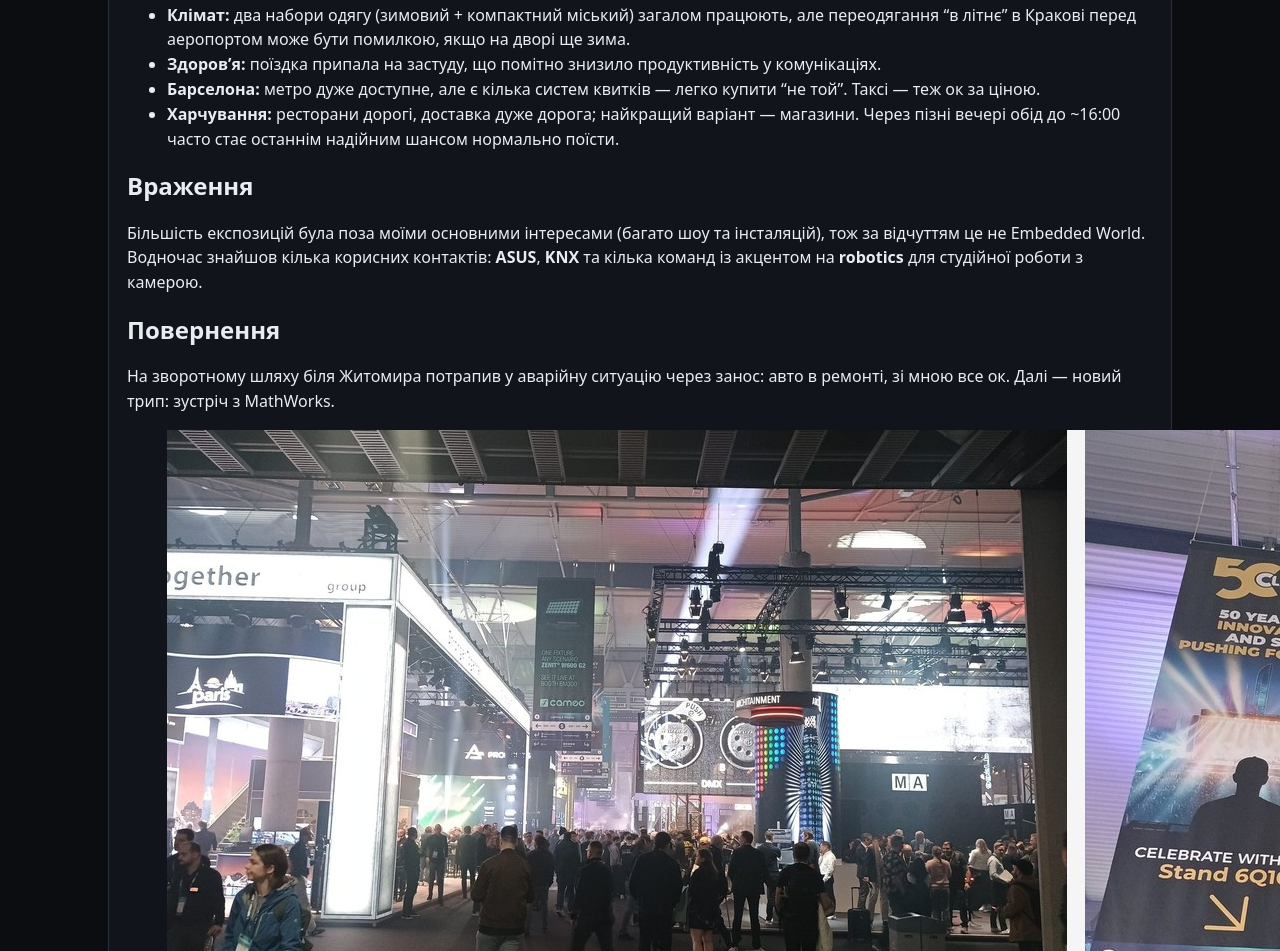
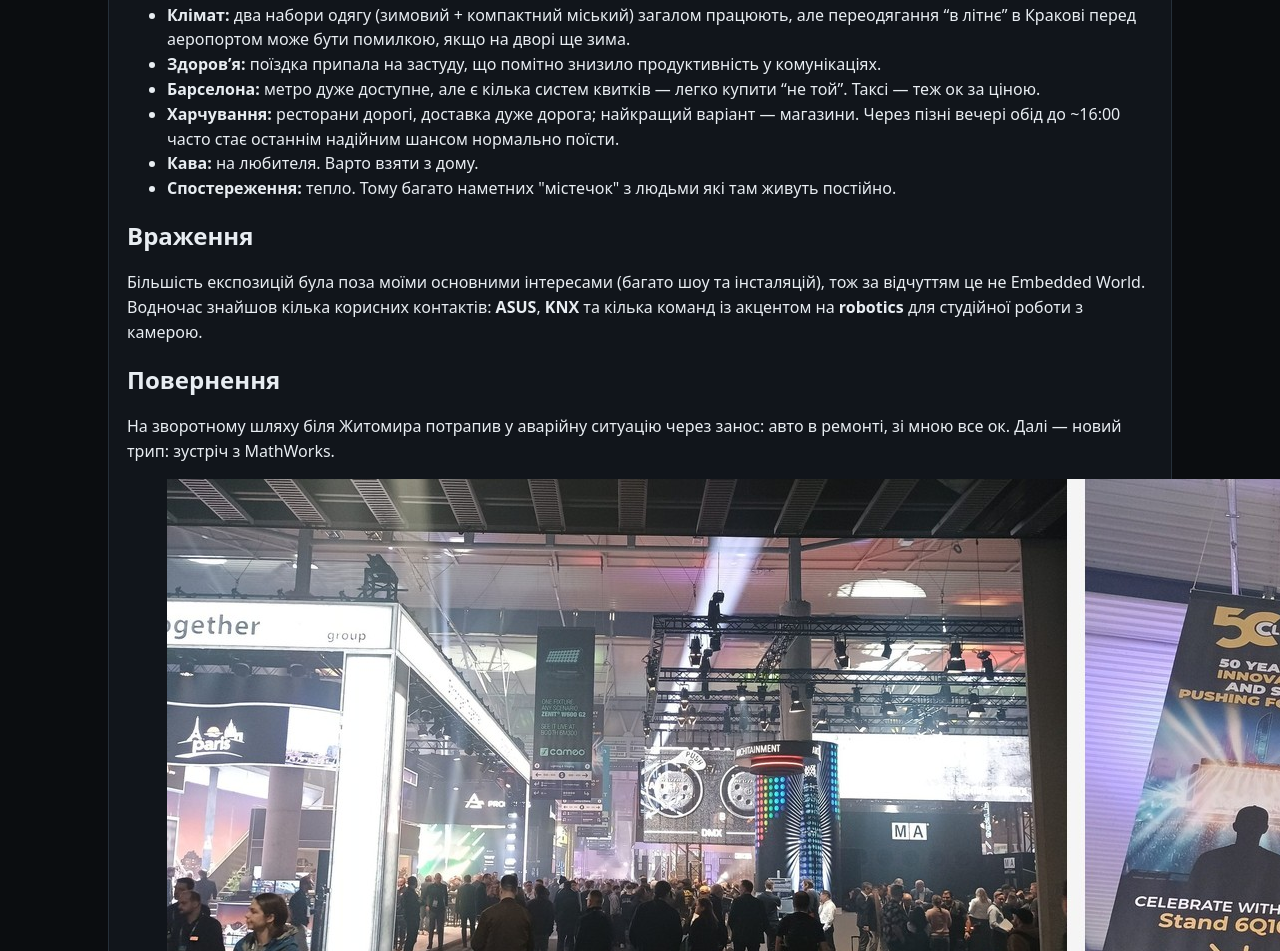
Before and after one commit to dmytrohumennyi/contimech, a plain HTML site: page blog/posts/2026-02-ise-2026-barcelona.html in a window 1280 px wide. Shown: the part 811-1762 px from the top of the page. Drawn offline with Linux system fonts and the light colour scheme.

Commit message:
tents and coffee

```diff
--- a/blog/posts/2026-02-ise-2026-barcelona.html
+++ b/blog/posts/2026-02-ise-2026-barcelona.html
@@ -63,6 +63,8 @@
           <li><strong>Здоров’я:</strong> поїздка припала на застуду, що помітно знизило продуктивність у комунікаціях.</li>
           <li><strong>Барселона:</strong> метро дуже доступне, але є кілька систем квитків — легко купити “не той”. Таксі — теж ок за ціною.</li>
           <li><strong>Харчування:</strong> ресторани дорогі, доставка дуже дорога; найкращий варіант — магазини. Через пізні вечері обід до ~16:00 часто стає останнім надійним шансом нормально поїсти.</li>
+          <li><strong>Кава:</strong> на любителя. Варто взяти з дому.</li>
+          <li><strong>Спостереження:</strong> тепло. Тому багато наметних "містечок" з людьми які там живуть постійно.</li>
         </ul>
 
         <h2>Враження</h2>
```
